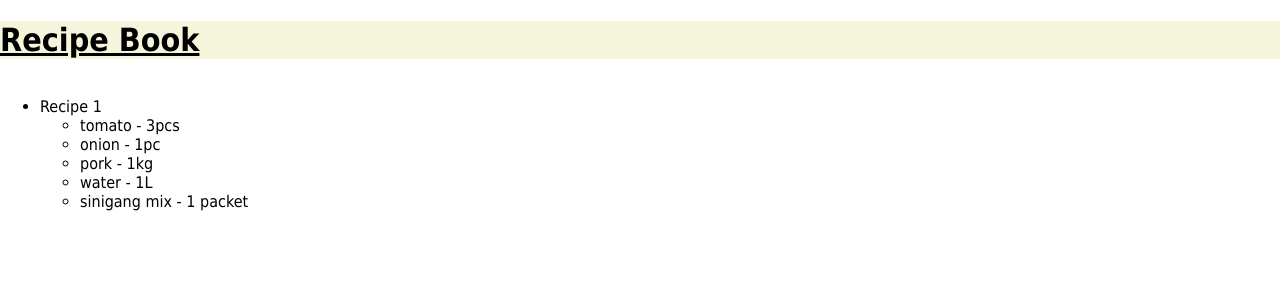
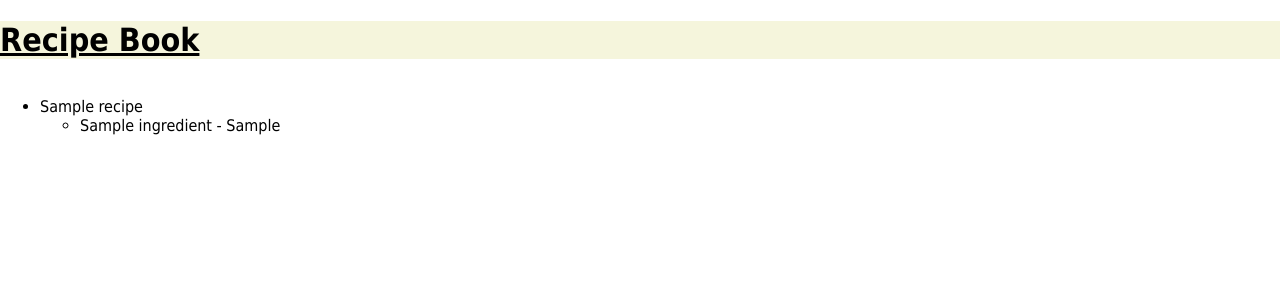
Before and after one commit to amantenoah/recipebook-amante-noahmarcpaulo, a Django app: page /recipe/1 in a window 1280 px wide. Shown: the top 300 px of the page. Run offline with Django 5.2, Linux system fonts and the light colour scheme; tables that the repository leaves empty hold one stand-in row (values such as "Sample post").

Commit message:
fin, ready for merge

```diff
--- a/recipebook/ledger/models.py
+++ b/recipebook/ledger/models.py
@@ -2,13 +2,13 @@ from django.db import models
 from django.urls import reverse
 
 class Ingredient(models.Model):
-    name = models.CharField(max_length=50, unique=True)
+    name = models.CharField(max_length=50, unique=True) # to avoid ingredient duplicates
 
     def __str__(self):
         return self.name
 
     def get_absolute_url(self):
-        return reverse('ingredient_detail', args=[str(self.id)])
+        return reverse('ledger:recipe', args=[str(self.id)])
 
 class Recipe(models.Model):
     name = models.CharField(max_length=50)
@@ -17,9 +17,9 @@ class Recipe(models.Model):
         return self.name
 
     def get_absolute_url(self):
-        return reverse('index', args=[str(self.id)])
+        return reverse('ledger:recipe', args=[str(self.id)])
 
 class RecipeIngredient(models.Model):
     quantity = models.CharField(max_length=50, null=False)
-    ingredient = models.ForeignKey(Ingredient, on_delete=models.CASCADE, related_name='ingredient_details')
-    recipe = models.ForeignKey(Recipe, on_delete=models.CASCADE, related_name='ingredient')
+    ingredient = models.ForeignKey(Ingredient, on_delete=models.CASCADE, related_name='ingredient_details') # get ingredient from Ingredient
+    recipe = models.ForeignKey(Recipe, on_delete=models.CASCADE, related_name='ingredient') # connect to recipe from Recipe
--- a/recipebook/ledger/templates/index.html
+++ b/recipebook/ledger/templates/index.html
@@ -3,7 +3,7 @@
     <ul>
         {% for recipe in recipes %}
             <li>
-                <a href="{% url 'ledger:recipe' recipe.id %}">{{ recipe.name }}</a>
+                <a href="{{ recipe.get_absolute_url }}">{{ recipe.name }}</a>
             </li>
         {% endfor %}
     </ul>
--- a/recipebook/ledger/templates/recipe.html
+++ b/recipebook/ledger/templates/recipe.html
@@ -2,11 +2,11 @@
 {% block content %}
     <ul>
         <li>
-            {{ name }}
+            {{ recipe }}
             <ul>
                 {% for ingredient in ingredients %}
                 <li>
-                    {{ ingredient.name}} - {{ingredient.quantity}}
+                    {{ ingredient.ingredient}} - {{ingredient.quantity}}
                 </li>
         {% endfor %}
             </ul>
--- a/recipebook/ledger/urls.py
+++ b/recipebook/ledger/urls.py
@@ -1,8 +1,6 @@
-
 from django.urls import path
 from . import views
 
-# Reduce to two before submission
 urlpatterns = [
     path('recipes/list/', views.index, name="index"),
     path('recipe/<int:num>', views.recipe, name="recipe"),
--- a/recipebook/ledger/views.py
+++ b/recipebook/ledger/views.py
@@ -4,80 +4,19 @@ from django.http import HttpResponse
 from .models import Recipe, RecipeIngredient, Ingredient
 # Create your views here.
 
-ctx = {
-    "recipes": [
-        {
-            "name": "Recipe 1",
-            "ingredients": [
-                {
-                    "name": "tomato",
-                    "quantity": "3pcs"
-                },
-                {
-                    "name": "onion",
-                    "quantity": "1pc"
-                },
-                {
-                    "name": "pork",
-                    "quantity": "1kg"
-                },
-                {
-                    "name": "water",
-                    "quantity": "1L"
-                },
-                {
-                    "name": "sinigang mix",
-                    "quantity": "1 packet"
-                }
-            ],
-            "link": "/recipe/1"
-        },
-        {
-            "name": "Recipe 2",
-            "ingredients": [
-                {
-                    "name": "garlic",
-                    "quantity": "1 head"
-                },
-                {
-                    "name": "onion",
-                    "quantity": "1pc"
-                },
-                {
-                    "name": "vinegar",
-                    "quantity": "1/2cup"
-                },
-                {
-                    "name": "water",
-                    "quanity": "1 cup"
-                },
-                {
-                    "name": "salt",
-                    "quantity": "1 tablespoon"
-                },
-                {
-                    "name": "whole black peppers",
-                    "quantity": "1 tablespoon"
-                },
-                {
-                    "name": "pork",
-                    "quantity": "1 kilo"
-                }
-            ],
-            "link": "/recipe/2"
-        }
-    ]
-}
-
-
 def index(request):
+    # Just gets all recipes since everything needed can be accessed from there
     recipes = Recipe.objects.all()
-    return render(request, "index.html", {"recipes": recipes})
+    ctx = {
+        "recipes": recipes
+    }
+    return render(request, "index.html", ctx)
 
 def recipe(request, num=1):
-    short_ctx = {}
-    if num == 1:
-        short_ctx = ctx["recipes"][0]
-    elif num == 2:
-        short_ctx = ctx["recipes"][1]
-    return render(request, "recipe.html", short_ctx)
+    recipe = Recipe.objects.get(pk=num)
+    ingredients = RecipeIngredient.objects.filter(recipe__exact=recipe)
+    ctx = {
+        "recipe": recipe.name,
+        "ingredients": ingredients
+    }
+    return render(request, "recipe.html", ctx)
```
Also changed, not shown: recipebook/ledger/admin.py (+14 -1 lines).
